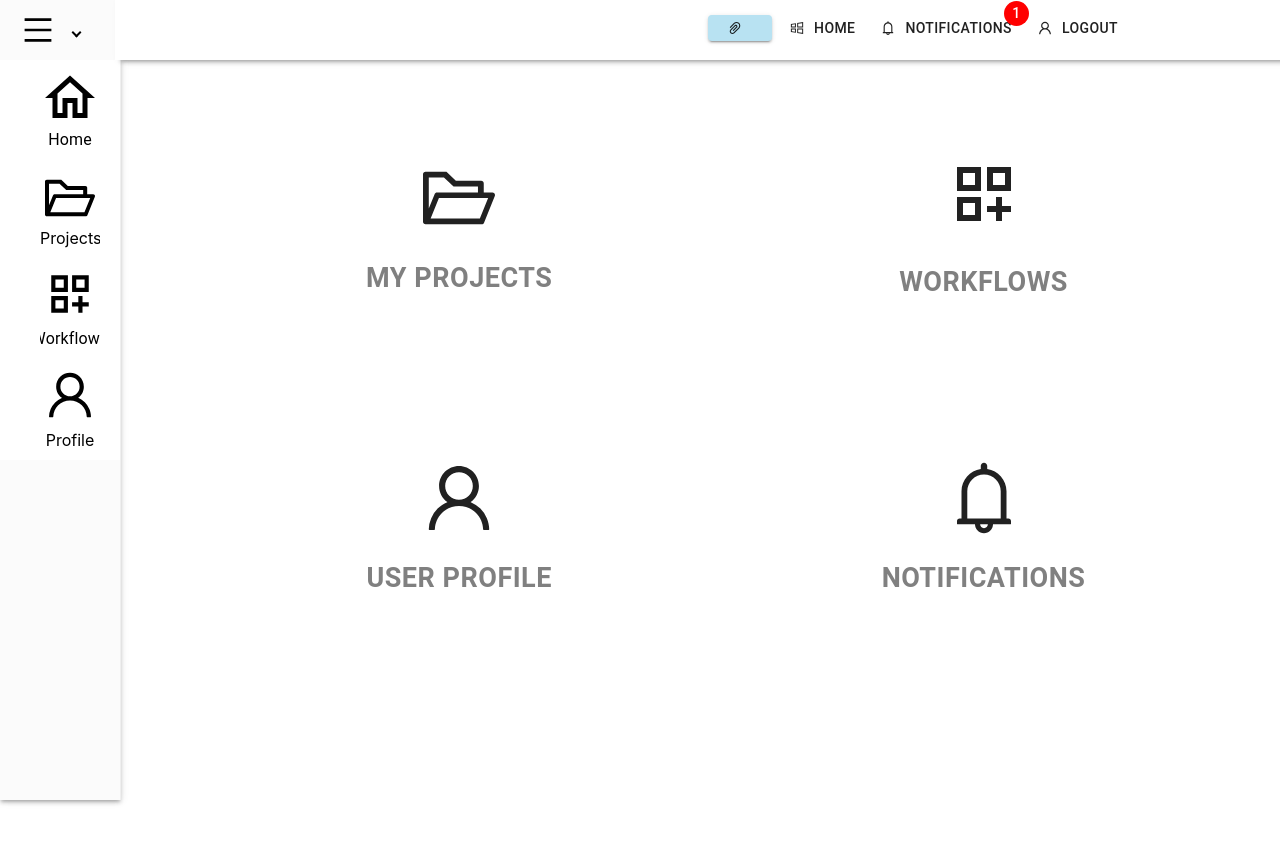
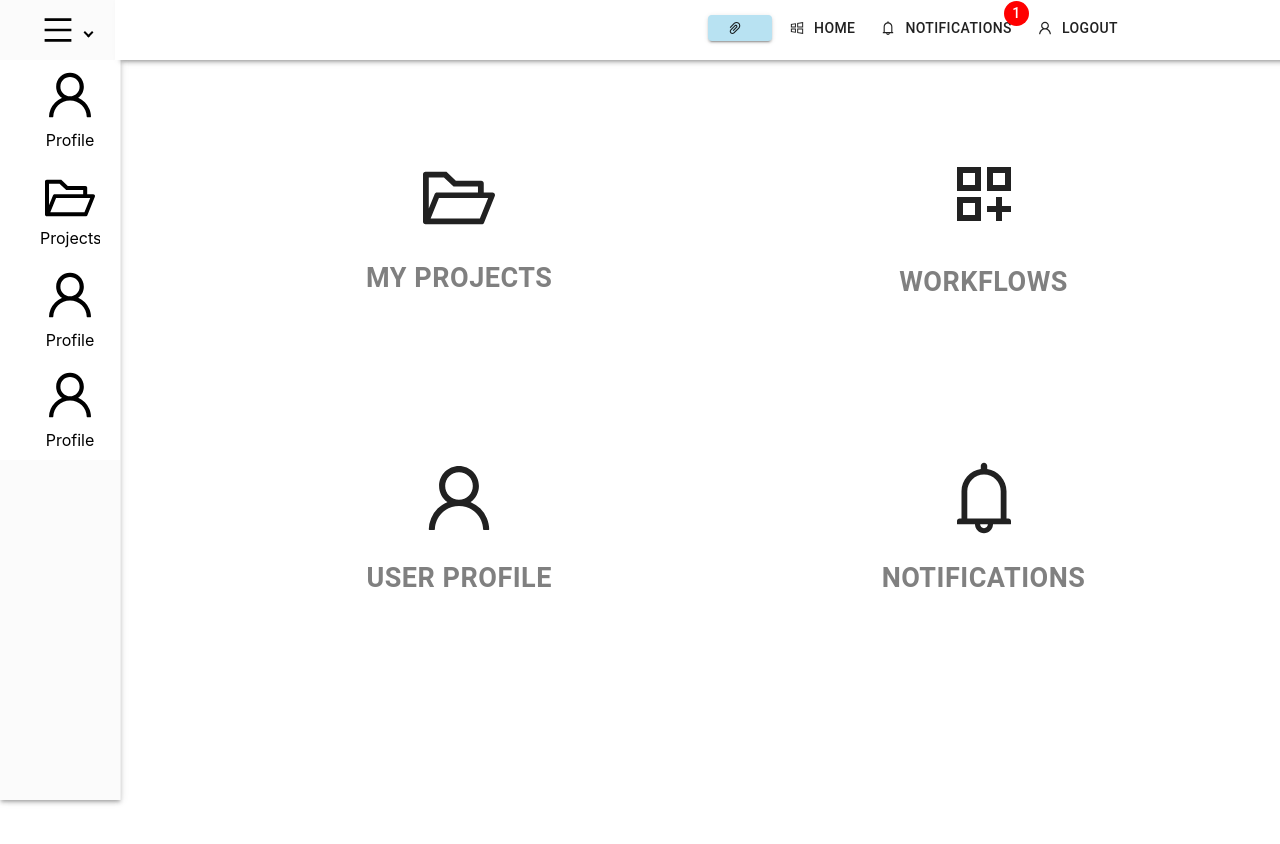
Before and after one commit to kmanikon/Bug-Tracker, a React (Create React App) app in the folder client/: page /home in a window 1280 px wide. Shown: the top 844 px of the page. Built offline with nearby package versions, Linux system fonts and the light colour scheme.

Commit message:
Update SideNavBar.js

```diff
--- a/client/src/Components/SideNavBar/SideNavBar.js
+++ b/client/src/Components/SideNavBar/SideNavBar.js
@@ -46,17 +46,29 @@ const SideNavBar = ({user, height}) => {
                     <div>
                     <Menu>
 
-                        <SubMenu style={{height: '40px', marginRight: '20px', marginTop: '10px', marginBottom: '10px'}} icon={<MenuOutlined style={{fontSize: 30, color: 'black'}}/>}  defaultOpen="true" >
-                        <div className={active === 'home' ? classes.active : classes.inactive} >
+                        <SubMenu style={{height: '40px', marginLeft: '20px', marginRight: '20px', marginTop: '10px', marginBottom: '10px'}} icon={<MenuOutlined style={{fontSize: 30, color: 'black'}}/>}  defaultOpen="true" >
+                        <div
+                            className={active === 'home' ? classes.active : classes.inactive}
+                        >
                             <MenuItem
                                 style={{height: '100px' }}
                                 onClick={() => setActive('home')} component={<Link to="/home" />}
                             >
 
+
+                                {/*}
                                 <Stack direction="column" alignItems="center">
                                     <HomeOutlinedIcon style={{fontSize: 60}}/>
                                     <Typography variant="body1">Home</Typography>
                                 </Stack>
+                                */}
+                                <div>
+
+                                    <div style={{textAlign: 'center'}}>
+                                        <UserOutlined style={{fontSize: 50}}/>
+                                        <div style={{marginTop: '10px'}}>Profile</div>
+                                    </div>
+                                </div>
                             </MenuItem>
                         </div>
 
@@ -80,10 +92,18 @@ const SideNavBar = ({user, height}) => {
                                 style={{height: '100px'}}
                                 onClick={() => setActive('tickets')} component={<Link to="/myTickets" />}
                             >
+                                {/*}
                                 <Stack direction="column" alignItems="center" gap={1}>
                                     <DashboardCustomizeOutlinedIcon style={{fontSize: 50}}/>
                                     <Typography variant="body1">Workflows</Typography>
                                 </Stack>
+                                */}
+                                <div>
+                                    <div style={{textAlign: 'center'}}>
+                                        <UserOutlined style={{fontSize: 50}}/>
+                                        <div style={{marginTop: '10px'}}>Profile</div>
+                                    </div>
+                                </div>
                             </MenuItem>
                         </div>
 
```
